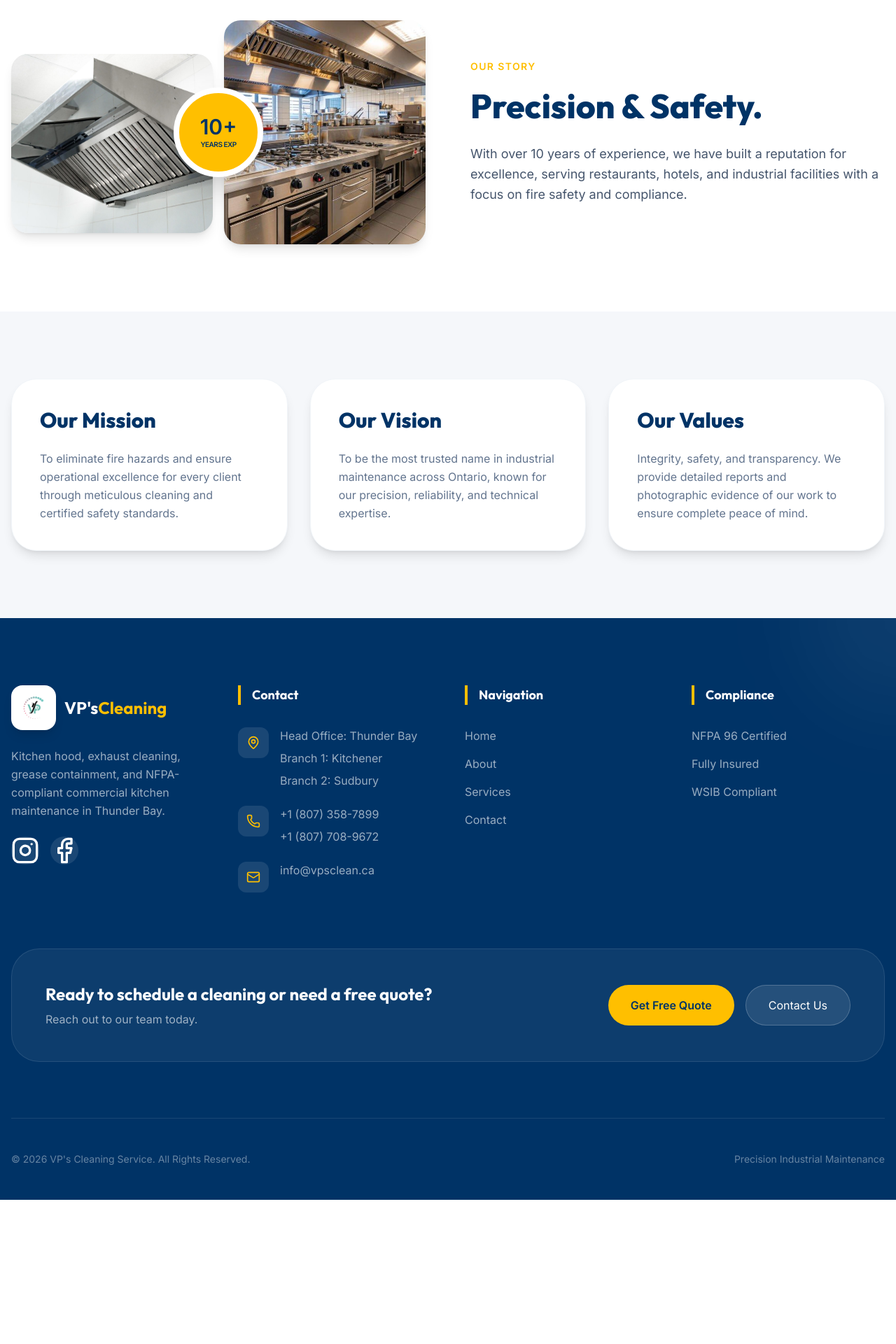
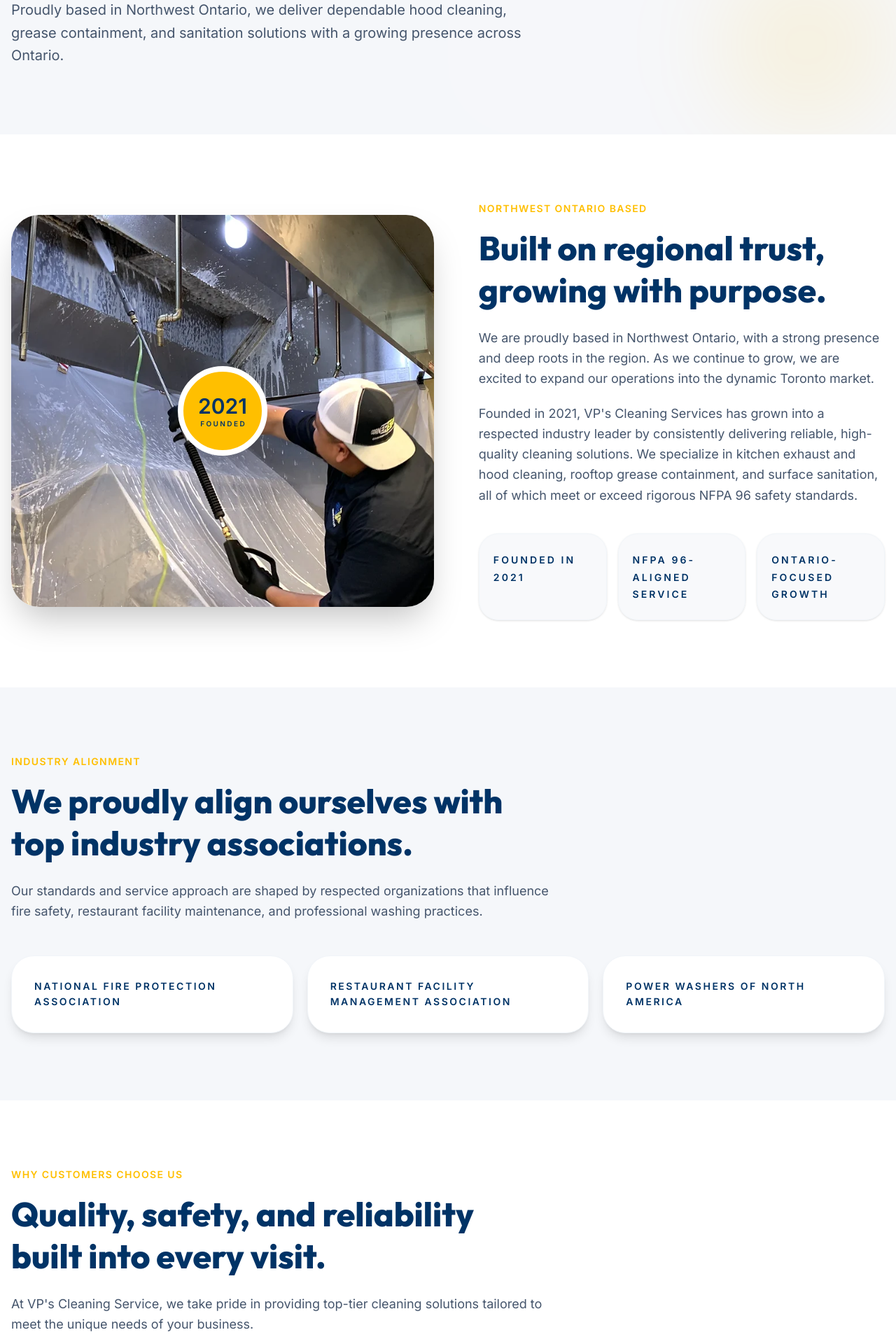
Before and after one commit to gautamtechmero/vp_thme2, a React (Vite) app: page /about in a window 1280 px wide. Shown: the part 560-2480 px from the top of the page at 70% size. Before the commit the page ends 2274 px from the top, so only its background shows below. Built offline with nearby package versions, Linux system fonts and the light colour scheme.

Commit message:
feat: update About page layout and content, enhance Footer and Navbar components, add new image assets

```diff
--- a/src/components/Footer.tsx
+++ b/src/components/Footer.tsx
@@ -1,6 +1,6 @@
 import { Mail, MapPin, Phone } from 'lucide-react';
 import { Link } from 'react-router-dom';
-import { iconMap, quoteRequestUrl, siteContact } from '../data/siteContent';
+import { quoteRequestUrl, siteContact } from '../data/siteContent';
 
 export default function Footer() {
   return (
@@ -19,21 +19,6 @@ export default function Footer() {
               </span>
             </div>
             <p className="text-white/60 leading-relaxed">{siteContact.footerDescription}</p>
-            <div className="flex items-center gap-4">
-              {siteContact.socialLinks.map((link) => {
-                const Icon = iconMap[link.icon];
-                return (
-                  <a
-                    key={link.label}
-                    href={link.href}
-                    aria-label={link.label}
-                    className="w-10 h-10 rounded-full bg-white/10 flex items-center justify-center hover:bg-secondary hover:text-primary transition-all"
-                  >
-                    <Icon size={18} />
-                  </a>
-                );
-              })}
-            </div>
           </div>
 
           <div>
--- a/src/data/siteContent.tsx
+++ b/src/data/siteContent.tsx
@@ -177,7 +177,6 @@ export const siteContact = {
   ] as SocialLink[],
   compliance: ['NFPA 96 Certified', 'Fully Insured', 'WSIB Compliant'],
   logo: '/img/logo-1.jpeg',
-  secondaryLogo: '/img/logo.webp',
   footerDescription:
     'Kitchen hood, exhaust cleaning, grease containment, and NFPA-compliant commercial kitchen maintenance in Thunder Bay.',
   copyright: "© 2026 VP's Cleaning Service. All Rights Reserved.",
@@ -376,30 +375,86 @@ export const homeContent = {
 export const aboutPageContent = {
   metaTitle: 'About Us | VP\'s Cleaning Service',
   metaDescription:
-    "Learn about VP's Cleaning Service, our mission, vision, and the certified experts dedicated to kitchen safety in Thunder Bay.",
-  eyebrow: 'Our Story',
-  title: 'Precision & Safety.',
+    "Learn how VP's Cleaning Service delivers NFPA 96-aligned hood cleaning, grease containment, and dependable service across Northwest Ontario and into the Toronto market.",
+  eyebrow: 'About VP\'s Cleaning Service',
+  title: 'Your Trusted Partner in Kitchen Hood Cleaning & Grease Containment Solutions',
+  description:
+    'Proudly based in Northwest Ontario, we deliver dependable hood cleaning, grease containment, and sanitation solutions with a growing presence across Ontario.',
+  intro: {
+    label: 'Northwest Ontario Based',
+    title: 'Built on regional trust, growing with purpose.',
     paragraphs: [
-    "VP's Cleaning Service was founded with a single mission: to provide Thunder Bay with the most reliable and thorough industrial cleaning solutions available.",
-    'With over 10 years of experience, we have built a reputation for excellence, serving restaurants, hotels, and industrial facilities with a focus on fire safety and compliance.',
+      'We are proudly based in Northwest Ontario, with a strong presence and deep roots in the region. As we continue to grow, we are excited to expand our operations into the dynamic Toronto market.',
+      "Founded in 2021, VP's Cleaning Services has grown into a respected industry leader by consistently delivering reliable, high-quality cleaning solutions. We specialize in kitchen exhaust and hood cleaning, rooftop grease containment, and surface sanitation, all of which meet or exceed rigorous NFPA 96 safety standards.",
     ],
-  pillars: [
+    highlights: ['Founded in 2021', 'NFPA 96-aligned service', 'Ontario-focused growth'],
+    badgeValue: '2021',
+    badgeLabel: 'Founded',
+    image: '/img/about/about.webp',
+    imageAlt: 'VP’s Cleaning Service about page feature image',
+  },
+  associations: {
+    eyebrow: 'Industry Alignment',
+    title: 'We proudly align ourselves with top industry associations.',
+    description:
+      'Our standards and service approach are shaped by respected organizations that influence fire safety, restaurant facility maintenance, and professional washing practices.',
+    items: [
+      'National Fire Protection Association',
+      'Restaurant Facility Management Association',
+      'Power Washers of North America',
+    ],
+  },
+  reasons: {
+    eyebrow: 'Why Customers Choose Us',
+    title: 'Quality, safety, and reliability built into every visit.',
+    description:
+      "At VP's Cleaning Service, we take pride in providing top-tier cleaning solutions tailored to meet the unique needs of your business.",
+    items: [
       {
-      title: 'Our Mission',
+        icon: 'shieldCheck' as IconName,
+        title: 'Quality & Safety at Its Best',
         description:
-        'To eliminate fire hazards and ensure operational excellence for every client through meticulous cleaning and certified safety standards.',
+          'Cleaning is more than appearance. Our team uses industry-leading techniques and equipment to keep your kitchen and facility clean, safe, hygienic, and compliant.',
       },
       {
-      title: 'Our Vision',
+        icon: 'sparkles' as IconName,
+        title: 'No Mess Left Behind',
         description:
-        'To be the most trusted name in industrial maintenance across Ontario, known for our precision, reliability, and technical expertise.',
+          'We work carefully and leave your space spotless so your business can keep operating smoothly without extra cleanup or disruption.',
       },
       {
-      title: 'Our Values',
+        icon: 'badgeCheck' as IconName,
+        title: 'Certified Cleaners',
         description:
-        'Integrity, safety, and transparency. We provide detailed reports and photographic evidence of our work to ensure complete peace of mind.',
+          'Our fully trained professionals bring the experience, certified methods, and product knowledge needed to deliver safe, high-quality results.',
+      },
+      {
+        icon: 'calendarClock' as IconName,
+        title: 'Reliable: Automated Scheduling',
+        description:
+          'Recurring service is easy to manage with automated scheduling, helping you stay on track without the hassle of constant follow-up.',
+      },
+      {
+        icon: 'monitor' as IconName,
+        title: 'Streamlined Communication',
+        description:
+          'Need to reschedule or request something specific? Our communication process is clear and responsive, so you get prompt answers when you need them.',
+      },
+      {
+        icon: 'award' as IconName,
+        title: 'Guaranteed Satisfaction',
+        description:
+          'We stand behind our work and aim to clean to the highest standard every time. If something misses the mark, we make it right.',
       },
     ],
+  },
+  statement: {
+    label: 'Our Quality Promise',
+    title: 'Great Hood Cleaning Starts with Quality, Not Price.',
+    description:
+      "At VP's Cleaning Service, we prioritize quality over cost. We believe that top-notch service does not need hidden fees or compromised results. With us, you get quality cleaning and reliable service at a fair price.",
+    note: 'Quality cleaning. Fair pricing. No shortcuts.',
+  },
 };
 
 export const servicesPageContent = {
--- a/src/index.css
+++ b/src/index.css
@@ -14,6 +14,10 @@
 @layer base {
   body {
     @apply font-sans text-slate-900 bg-white;
+  }
+  a,
+  button {
+    cursor: pointer;
   }
   h1, h2, h3, h4, h5, h6 {
     @apply font-display;
--- a/src/pages/About.tsx
+++ b/src/pages/About.tsx
@@ -1,6 +1,7 @@
 import { Helmet } from 'react-helmet-async';
 import { motion } from 'motion/react';
-import { aboutPageContent, serviceSummaries } from '../data/siteContent';
+import { Quote } from 'lucide-react';
+import { aboutPageContent, iconMap } from '../data/siteContent';
 import PageHeader from '../components/PageHeader';
 import PageShell from '../components/PageShell';
 
@@ -15,66 +16,177 @@ export default function AboutPage() {
       <PageHeader
         eyebrow={aboutPageContent.eyebrow}
         title={aboutPageContent.title}
-        description={aboutPageContent.paragraphs[0]}
+        description={aboutPageContent.description}
       />
 
       <section className="py-24 bg-white">
-        <div className="max-w-7xl mx-auto px-4 grid lg:grid-cols-2 gap-16 items-center">
-          <div className="relative">
-            <div className="grid grid-cols-2 gap-4">
-              <motion.div initial={{ opacity: 0, y: 20 }} whileInView={{ opacity: 1, y: 0 }} viewport={{ once: true }} className="pt-12">
-                <img
-                  src={serviceSummaries[0].image}
-                  alt={serviceSummaries[0].title}
-                  className="rounded-3xl shadow-lg w-full h-64 object-cover"
-                />
-              </motion.div>
-              <motion.div initial={{ opacity: 0, y: -20 }} whileInView={{ opacity: 1, y: 0 }} viewport={{ once: true }}>
-                <img
-                  src={serviceSummaries[2].image}
-                  alt={serviceSummaries[2].title}
-                  className="rounded-3xl shadow-lg w-full h-80 object-cover"
-                />
-              </motion.div>
-            </div>
+        <div className="max-w-7xl mx-auto px-4 grid lg:grid-cols-[1.02fr_0.98fr] gap-16 items-center">
+          <div className="relative order-2 lg:order-1">
+            <motion.div
+              initial={{ opacity: 0, y: 20 }}
+              whileInView={{ opacity: 1, y: 0 }}
+              viewport={{ once: true }}
+              className="rounded-[40px] overflow-hidden shadow-2xl"
+            >
+              <img
+                src={aboutPageContent.intro.image}
+                alt={aboutPageContent.intro.imageAlt}
+                className="w-full h-[420px] md:h-[560px] object-cover"
+              />
+            </motion.div>
             <div className="absolute top-1/2 left-1/2 -translate-x-1/2 -translate-y-1/2 bg-secondary text-primary p-6 rounded-full border-8 border-white shadow-2xl text-center w-32 h-32 flex flex-col justify-center items-center">
-              <span className="text-3xl font-bold">10+</span>
-              <span className="text-[10px] font-bold uppercase tracking-tighter">Years Exp</span>
+              <span className="text-3xl font-bold">{aboutPageContent.intro.badgeValue}</span>
+              <span className="text-[10px] font-bold uppercase tracking-[0.24em] pl-[0.24em]">
+                {aboutPageContent.intro.badgeLabel}
+              </span>
             </div>
           </div>
 
-          <div>
+          <motion.div
+            initial={{ opacity: 0, x: 32 }}
+            whileInView={{ opacity: 1, x: 0 }}
+            viewport={{ once: true }}
+            transition={{ duration: 0.55 }}
+            className="order-1 lg:order-2"
+          >
             <p className="text-secondary font-bold tracking-widest uppercase text-sm mb-4">
-              {aboutPageContent.eyebrow}
+              {aboutPageContent.intro.label}
             </p>
-            <p className="text-4xl md:text-5xl font-display font-extrabold text-primary mb-6 leading-tight">
-              {aboutPageContent.title}
-            </p>
-            <p className="text-slate-600 leading-relaxed text-lg">{aboutPageContent.paragraphs[1]}</p>
-          </div>
+            <h2 className="text-4xl md:text-5xl font-display font-extrabold text-primary mb-6 leading-tight">
+              {aboutPageContent.intro.title}
+            </h2>
+            <div className="space-y-5 text-slate-600 leading-relaxed text-lg">
+              {aboutPageContent.intro.paragraphs.map((paragraph) => (
+                <p key={paragraph}>{paragraph}</p>
+              ))}
+            </div>
+
+            <div className="grid sm:grid-cols-3 gap-4 mt-10">
+              {aboutPageContent.intro.highlights.map((item) => (
+                <div
+                  key={item}
+                  className="rounded-[28px] border border-slate-100 bg-industrial-gray/70 px-5 py-6 shadow-sm"
+                >
+                  <span className="text-sm font-extrabold uppercase tracking-[0.22em] text-primary leading-relaxed">
+                    {item}
+                  </span>
+                </div>
+              ))}
+            </div>
+          </motion.div>
         </div>
       </section>
 
       <section className="py-24 bg-industrial-gray">
         <div className="max-w-7xl mx-auto px-4">
-          <div className="grid md:grid-cols-3 gap-8">
-            {aboutPageContent.pillars.map((pillar, index) => (
+          <div className="max-w-3xl mb-12">
+            <p className="text-secondary font-bold tracking-widest uppercase text-sm mb-4">
+              {aboutPageContent.associations.eyebrow}
+            </p>
+            <h2 className="text-4xl md:text-5xl font-display font-extrabold text-primary mb-6 leading-tight">
+              {aboutPageContent.associations.title}
+            </h2>
+            <p className="text-slate-600 leading-relaxed text-lg mb-10">
+              {aboutPageContent.associations.description}
+            </p>
+          </div>
+
+          <div className="grid sm:grid-cols-2 xl:grid-cols-3 gap-5">
+            {aboutPageContent.associations.items.map((item, index) => (
               <motion.div
-                key={pillar.title}
+                key={item}
                 initial={{ opacity: 0, y: 20 }}
                 whileInView={{ opacity: 1, y: 0 }}
                 viewport={{ once: true }}
                 transition={{ delay: index * 0.08 }}
-                whileHover={{ y: -8 }}
-                className="bg-white rounded-[36px] shadow-lg border border-slate-100 p-10"
+                whileHover={{ y: -6 }}
+                className="bg-white rounded-[32px] shadow-lg border border-slate-100 p-8"
               >
-                <h2 className="text-3xl font-display font-extrabold text-primary mb-6">{pillar.title}</h2>
-                <p className="text-slate-500 leading-relaxed">{pillar.description}</p>
+                <p className="text-sm font-black uppercase tracking-[0.18em] text-primary leading-relaxed">
+                  {item}
+                </p>
               </motion.div>
             ))}
           </div>
         </div>
       </section>
+
+      <section className="py-24 bg-white">
+        <div className="max-w-7xl mx-auto px-4">
+          <div className="max-w-3xl mb-14">
+            <p className="text-secondary font-bold tracking-widest uppercase text-sm mb-4">
+              {aboutPageContent.reasons.eyebrow}
+            </p>
+            <h2 className="text-4xl md:text-5xl font-display font-extrabold text-primary mb-6 leading-tight">
+              {aboutPageContent.reasons.title}
+            </h2>
+            <p className="text-slate-600 leading-relaxed text-lg">
+              {aboutPageContent.reasons.description}
+            </p>
+          </div>
+
+          <div className="grid md:grid-cols-2 xl:grid-cols-3 gap-6">
+            {aboutPageContent.reasons.items.map((item, index) => {
+              const Icon = iconMap[item.icon];
+
+              return (
+                <motion.div
+                  key={item.title}
+                  initial={{ opacity: 0, y: 20 }}
+                  whileInView={{ opacity: 1, y: 0 }}
+                  viewport={{ once: true }}
+                  transition={{ delay: index * 0.06 }}
+                  whileHover={{ y: -8 }}
+                  className="bg-industrial-gray/70 rounded-[36px] border border-slate-100 shadow-lg p-8"
+                >
+                  <div className="w-14 h-14 rounded-2xl bg-white text-primary flex items-center justify-center shadow-sm mb-6">
+                    <Icon size={24} />
+                  </div>
+                  <h3 className="text-2xl font-display font-extrabold text-primary mb-4 leading-snug">
+                    {item.title}
+                  </h3>
+                  <p className="text-slate-600 leading-relaxed">{item.description}</p>
+                </motion.div>
+              );
+            })}
+          </div>
+        </div>
+      </section>
+
+      <section className="py-24 bg-industrial-gray relative overflow-hidden">
+        <div className="absolute top-0 right-0 w-72 h-72 bg-primary/6 rounded-full -translate-y-1/2 translate-x-1/3 blur-3xl" />
+        <div className="absolute bottom-0 left-0 w-72 h-72 bg-secondary/12 rounded-full translate-y-1/2 -translate-x-1/3 blur-3xl" />
+
+        <div className="max-w-4xl mx-auto px-4 relative z-10">
+          <motion.div
+            initial={{ opacity: 0, y: 24 }}
+            whileInView={{ opacity: 1, y: 0 }}
+            viewport={{ once: true }}
+            className="bg-white rounded-[40px] shadow-2xl border border-white/10 p-8 md:p-12"
+          >
+            <div>
+              <div className="w-14 h-14 rounded-2xl bg-secondary/15 text-primary flex items-center justify-center mb-6">
+                <Quote size={24} />
+              </div>
+              <p className="text-[11px] font-bold uppercase tracking-[0.28em] text-secondary mb-4">
+                {aboutPageContent.statement.label}
+              </p>
+              <h2 className="text-4xl md:text-5xl font-display font-extrabold text-primary mb-6 leading-tight">
+                {aboutPageContent.statement.title}
+              </h2>
+              <p className="text-slate-600 leading-relaxed text-lg">
+                {aboutPageContent.statement.description}
+              </p>
+              <div className="mt-8 rounded-[28px] bg-industrial-gray/70 border border-slate-100 px-5 py-4">
+                <p className="text-[11px] font-bold uppercase tracking-[0.24em] text-secondary mb-1">
+                  VP's Cleaning Service
+                </p>
+                <p className="text-sm font-semibold text-primary">{aboutPageContent.statement.note}</p>
+              </div>
+            </div>
+          </motion.div>
+        </div>
+      </section>
     </PageShell>
   );
 }
--- a/src/pages/ServiceArea.tsx
+++ b/src/pages/ServiceArea.tsx
@@ -105,7 +105,9 @@ export default function ServiceAreaPage() {
                 viewport={{ once: true }}
                 transition={{ delay: index * 0.04, duration: 0.4 }}
                 whileHover={{ y: -4, boxShadow: '0 12px 40px rgba(0,0,0,0.06)' }}
-                className="bg-white rounded-full py-5 px-8 shadow-sm border border-slate-100 flex items-center justify-center gap-3 transition-all duration-300 group cursor-pointer hover:border-secondary/40"
+                className={`bg-white rounded-full py-5 px-8 shadow-sm border border-slate-100 flex items-center justify-center gap-3 transition-all duration-300 group cursor-pointer hover:border-secondary/40 ${
+                  city === 'Across Ontario' ? 'md:col-span-2 lg:col-span-3 w-full md:max-w-sm justify-self-center' : ''
+                }`}
                 onClick={() => navigate('/contact')}
               >
                 <ChevronRight
```
Also changed, not shown: src/components/Navbar.tsx (+8 -14 lines), public/img/about/about.webp (added). Lines whose indentation alone changed are shown as unchanged.
